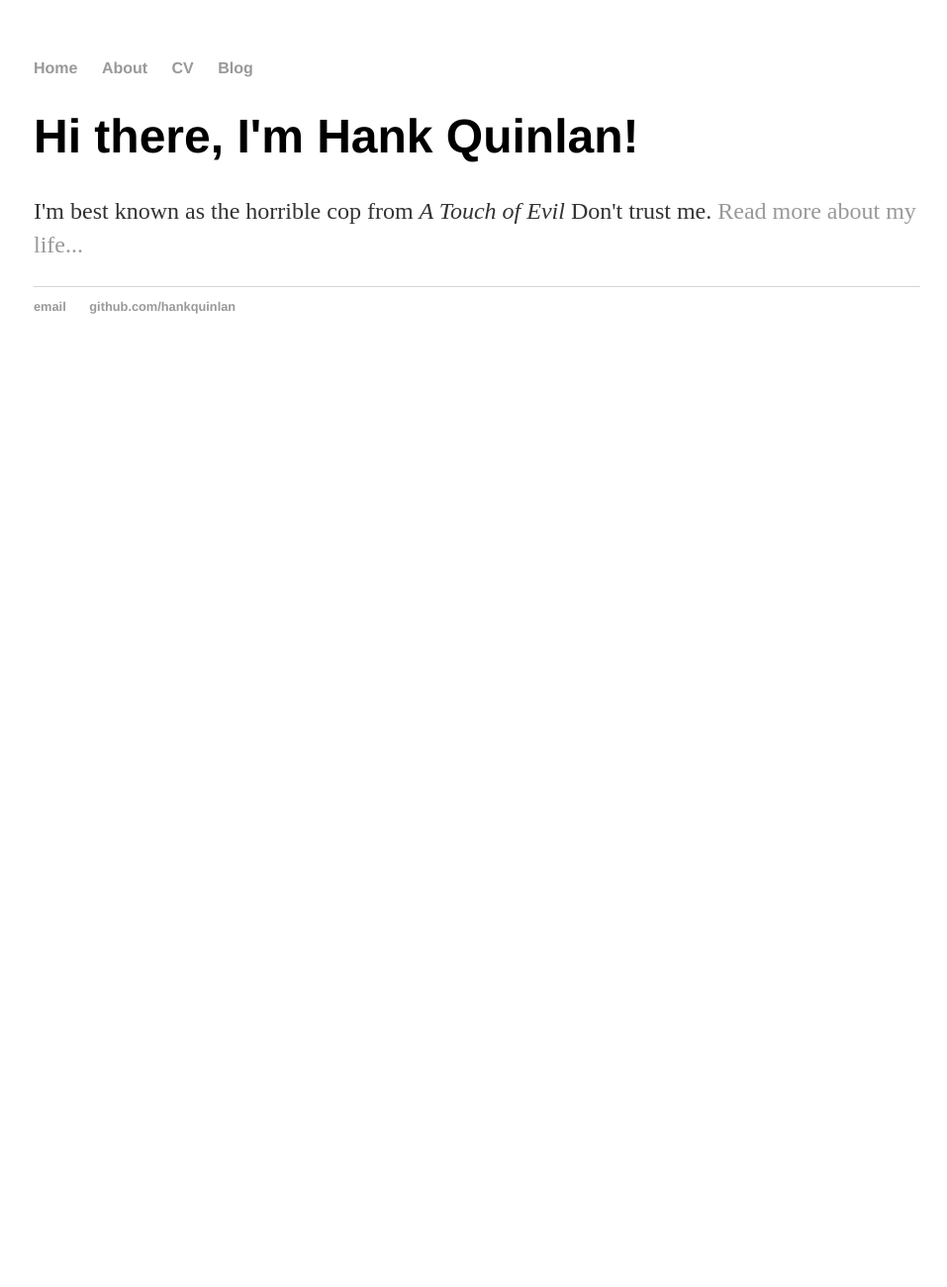
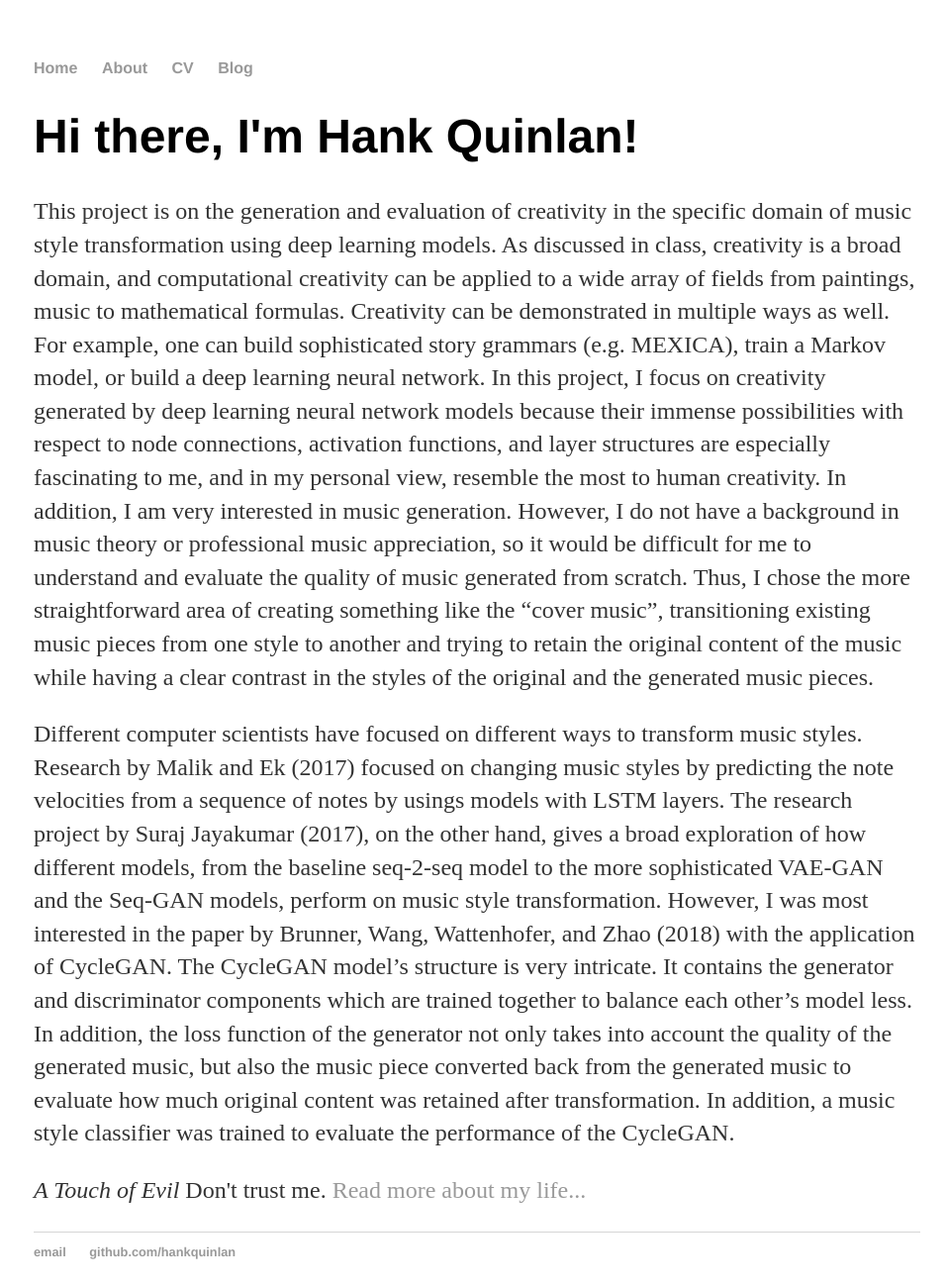
Before and after one commit to mzheng2599/mzheng2599.github.io, a plain HTML site: page index.html in a window 1280 px wide. Shown: the whole page at 99% size, without its empty margins (158-1115 px from the left). Before the commit the page ends 800 px from the top, so only its background shows below. Drawn offline with Linux system fonts and the light colour scheme.

Commit message:
Update index.html
Added new content

```diff
--- a/index.html
+++ b/index.html
@@ -17,7 +17,8 @@
 		<div class="container">
     		<div class="blurb">
         		<h1>Hi there, I'm Hank Quinlan!</h1>
-				<p>I'm best known as the horrible cop from <em>A Touch of Evil</em> Don't trust me. <a href="/about">Read more about my life...</a></p>
+				<p>This project is on the generation and evaluation of creativity in the specific domain of music style transformation using deep learning models. As discussed in class, creativity is a broad domain, and computational creativity can be applied to a wide array of fields from paintings, music to mathematical formulas. Creativity can be demonstrated in multiple ways as well. For example, one can build sophisticated story grammars (e.g. MEXICA), train a Markov model, or build a deep learning neural network. In this project, I focus on creativity generated by deep learning neural network models because their immense possibilities with respect to node connections, activation functions, and layer structures are especially fascinating to me, and in my personal view, resemble the most to human creativity. In addition, I am very interested in music generation. However, I do not have a background in music theory or professional music appreciation, so it would be difficult for me to understand and evaluate the quality of music generated from scratch. Thus, I chose the more straightforward area of creating something like the “cover music”, transitioning existing music pieces from one style to another and trying to retain the original content of the music while having a clear contrast in the styles of the original and the generated music pieces. </p>
+				<p>Different computer scientists have focused on different ways to transform music styles. Research by Malik and Ek (2017) focused on changing music styles by predicting the note velocities from a sequence of notes by usings models with LSTM layers. The research project by Suraj Jayakumar (2017), on the other hand, gives a broad exploration of how different models, from the baseline seq-2-seq model to the more sophisticated VAE-GAN and the Seq-GAN models, perform on music style transformation. However, I was most interested in the paper by Brunner, Wang, Wattenhofer, and Zhao (2018) with the application of CycleGAN. The CycleGAN model’s structure is very intricate. It contains the generator and discriminator components which are trained together to balance each other’s model less. In addition, the loss function of the generator not only takes into account the quality of the generated music, but also the music piece converted back from the generated music to evaluate how much original content was retained after transformation. In addition, a music style classifier was trained to evaluate the performance of the CycleGAN.</p>				<p><em>A Touch of Evil</em> Don't trust me. <a href="/about">Read more about my life...</a></p>
     		</div><!-- /.blurb -->
 		</div><!-- /.container -->
 		<footer>
```
